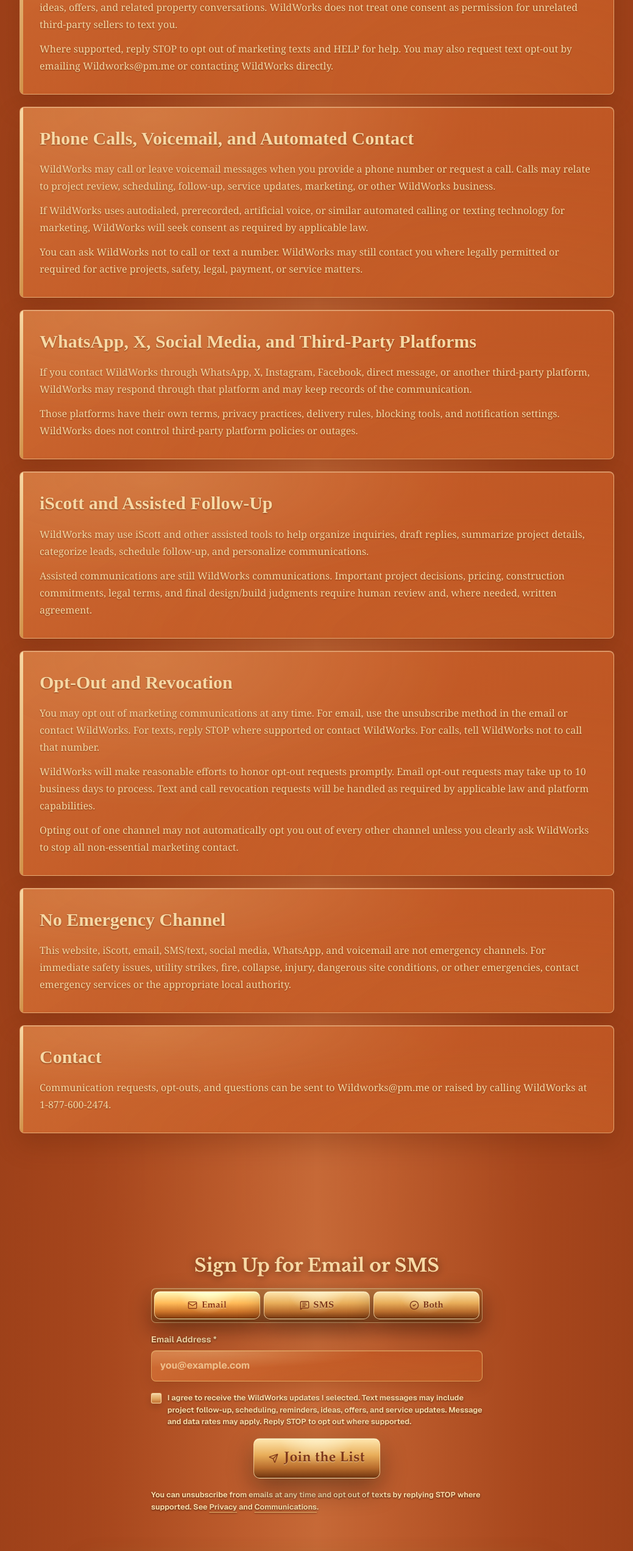
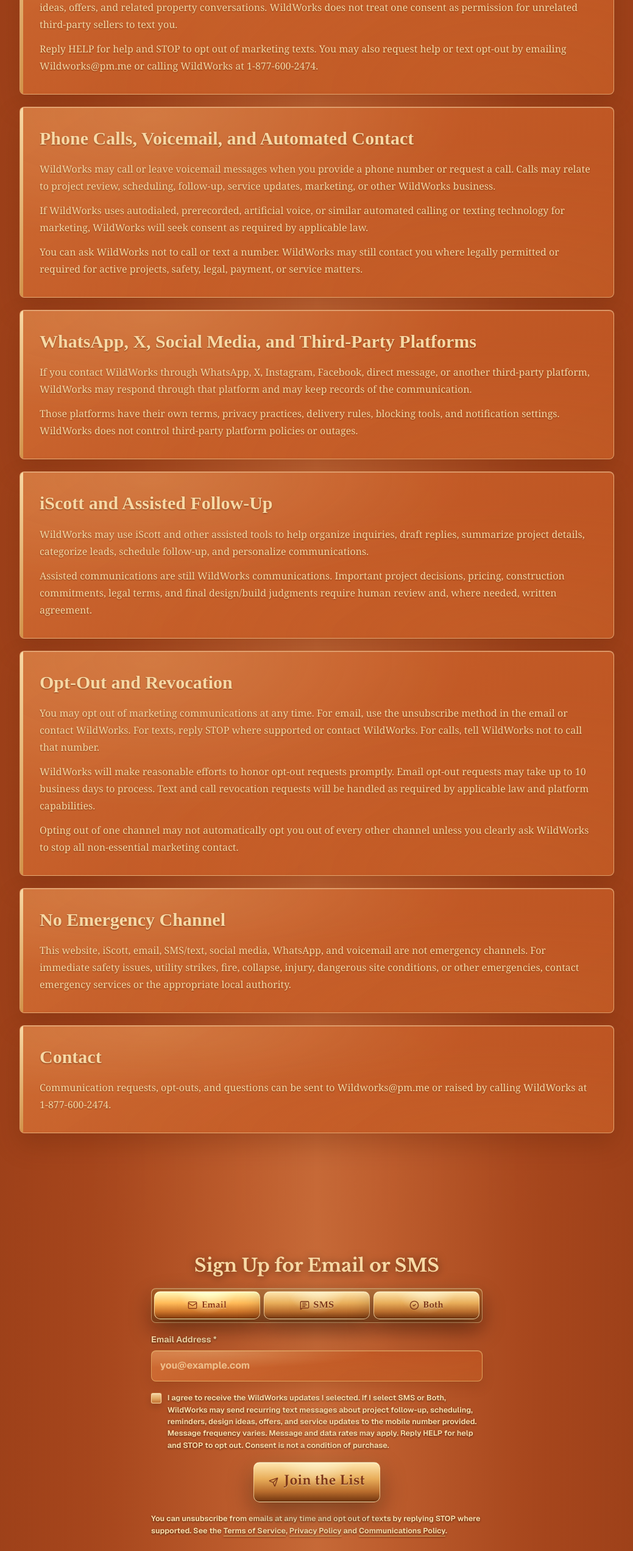
Before and after one commit to SGDietz/WildWorks, a Next.js app: page /pages/communications in a window 1280 px wide. Shown: the part 1615-4158 px from the top of the page at 61% size, without its empty margins (120-1159 px from the left). Built offline with nearby package versions, Linux system fonts and the light colour scheme; no server answers.

Commit message:
Complete toll-free SMS disclosures

```diff
--- a/app/api/marketing-signups/route.ts
+++ b/app/api/marketing-signups/route.ts
@@ -6,7 +6,7 @@
 
 type SignupChannel = "email" | "sms" | "both";
 
-const SIGNUP_CONSENT_VERSION = "2026-07-29";
+const SIGNUP_CONSENT_VERSION = "2026-08-01";
 const CHANNELS = new Set<SignupChannel>(["email", "sms", "both"]);
 const EMAIL_PATTERN = /^[^\s@]+@[^\s@]+\.[^\s@]+$/;
 
@@ -186,7 +186,7 @@
         const client = twilio(process.env.TWILIO_ACCOUNT_SID!, process.env.TWILIO_AUTH_TOKEN!);
         const message = await client.messages.create({
           to: phone,
-          body: "WildWorks: You’re signed up for the updates you selected. Reply STOP to opt out. Reply HELP for help.",
+          body: "WildWorks: You’re subscribed to project follow-up, scheduling, reminders, design ideas, offers, and service updates. Message frequency varies. Message and data rates may apply. Reply HELP for help or STOP to cancel.",
           ...(process.env.TWILIO_MESSAGING_SERVICE_SID
             ? { messagingServiceSid: process.env.TWILIO_MESSAGING_SERVICE_SID }
             : { from: process.env.TWILIO_FROM_NUMBER! }),
--- a/app/components/Footer.tsx
+++ b/app/components/Footer.tsx
@@ -216,9 +216,11 @@
               <label className="wild-signup-consent">
                 <input type="checkbox" name="consent" required />
                 <span>
-                  I agree to receive the WildWorks updates I selected. Text messages may include project
-                  follow-up, scheduling, reminders, ideas, offers, and service updates. Message and data
-                  rates may apply. Reply STOP to opt out where supported.
+                  I agree to receive the WildWorks updates I selected. If I select SMS or Both, WildWorks may
+                  send recurring text messages about project follow-up, scheduling, reminders, design ideas,
+                  offers, and service updates to the mobile number provided. Message frequency varies. Message
+                  and data rates may apply. Reply HELP for help and STOP to opt out. Consent is not a condition
+                  of purchase.
                 </span>
               </label>
 
@@ -247,13 +249,17 @@
 
               <p className="wild-signup-fine-print">
                 You can unsubscribe from emails at any time and opt out of texts by replying STOP
-                where supported. See{" "}
+                where supported. See the{" "}
+                <Link href="/pages/terms-of-service" className="underline decoration-[#e8b66d] underline-offset-4 hover:text-[#f7d9a5]">
+                  Terms of Service
+                </Link>
+                ,{" "}
                 <Link href="/pages/privacy-policy" className="underline decoration-[#e8b66d] underline-offset-4 hover:text-[#f7d9a5]">
-                  Privacy
+                  Privacy Policy
                 </Link>{" "}
                 and{" "}
                 <Link href="/pages/communications" className="underline decoration-[#e8b66d] underline-offset-4 hover:text-[#f7d9a5]">
-                  Communications
+                  Communications Policy
                 </Link>
                 .
               </p>
--- a/app/pages/communications/page.tsx
+++ b/app/pages/communications/page.tsx
@@ -70,8 +70,8 @@
                 one consent as permission for unrelated third-party sellers to text you.
               </p>
               <p>
-                Where supported, reply STOP to opt out of marketing texts and HELP for help. You may also
-                request text opt-out by emailing Wildworks@pm.me or contacting WildWorks directly.
+                Reply HELP for help and STOP to opt out of marketing texts. You may also request help or text
+                opt-out by emailing Wildworks@pm.me or calling WildWorks at 1-877-600-2474.
               </p>
             </>
           ),
--- a/app/pages/privacy-policy/page.tsx
+++ b/app/pages/privacy-policy/page.tsx
@@ -104,6 +104,10 @@
                 amounts owed, to investigate misuse, or as part of a business transfer, reorganization, or
                 similar transaction.
               </p>
+              <p>
+                All the above categories exclude text messaging originator opt-in data and consent; this
+                information won&apos;t be shared with any third parties.
+              </p>
             </>
           ),
         },
--- a/app/pages/terms-of-service/page.tsx
+++ b/app/pages/terms-of-service/page.tsx
@@ -83,6 +83,13 @@
                   Communications Policy
                 </Link>
                 .
+              </p>
+              <p>
+                If you choose SMS, WildWorks may send recurring text messages about project follow-up,
+                scheduling, reminders, design ideas, offers, and service updates. Message frequency varies.
+                Message and data rates may apply. Carriers are not liable for delayed or undelivered messages.
+                Reply HELP for help and STOP to opt out. Consent to receive marketing texts is not required to
+                purchase services. For help, email Wildworks@pm.me or call WildWorks at 1-877-600-2474.
               </p>
               <p>
                 You may opt out of marketing communications. Opting out of marketing does not prevent
```
